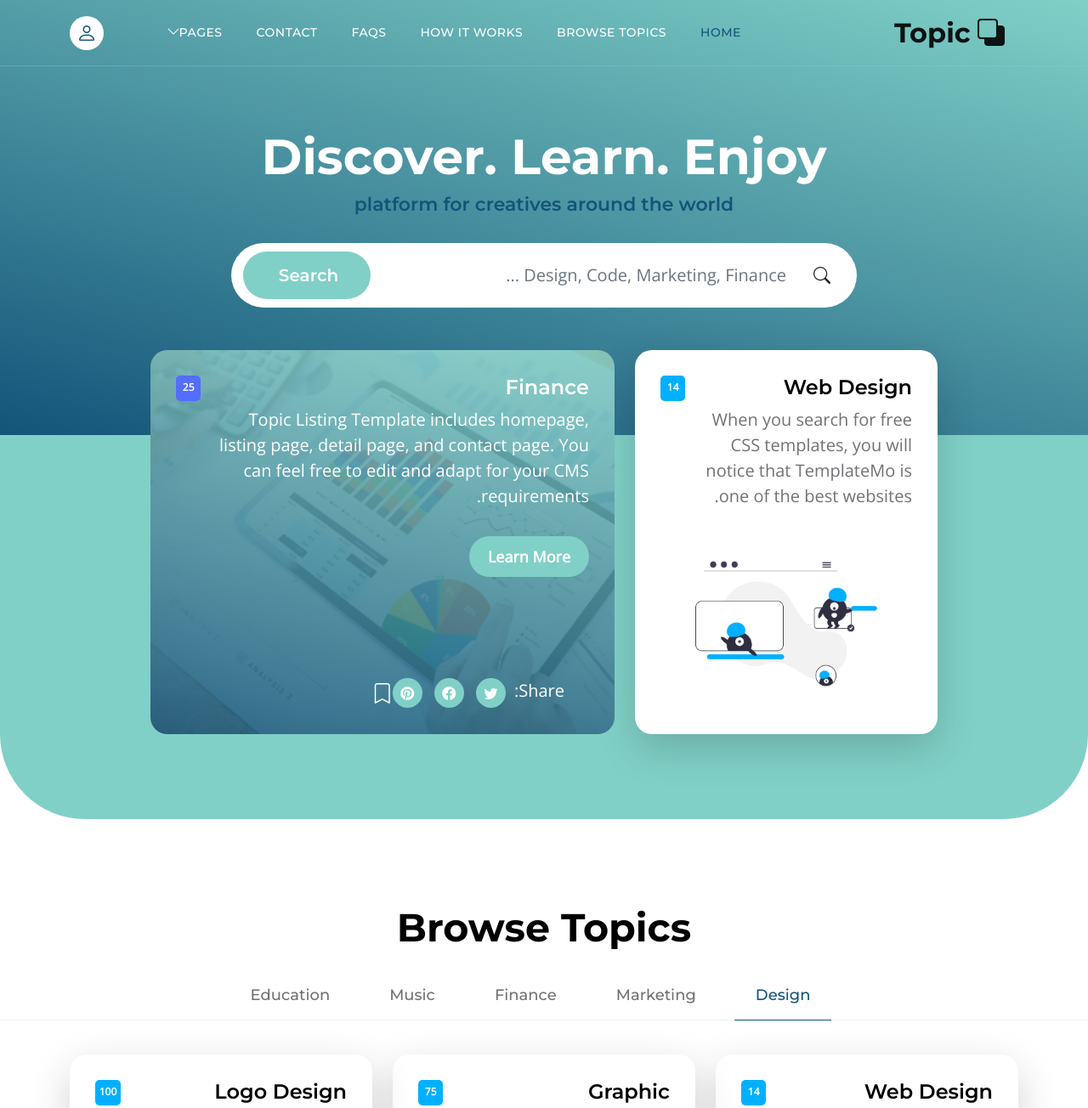
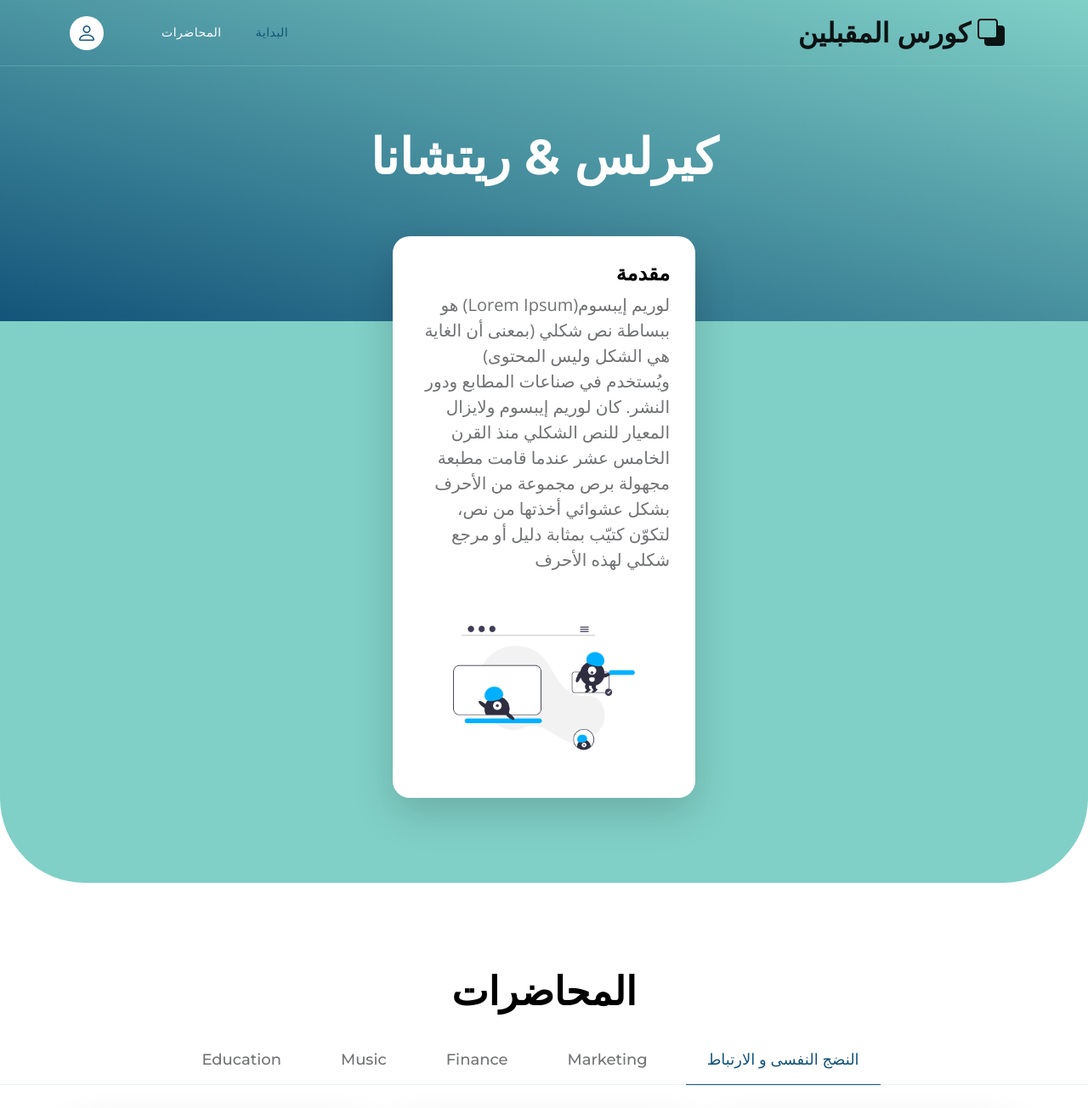
Before and after one commit to kirollosonsi/mokbleen, a plain HTML site: page index.html in a window 1280 px wide. Shown: the top 1304 px of the page at 85% size. Drawn offline with nearby package versions, Linux system fonts and the light colour scheme.

Commit message:
add test

```diff
--- a/index.html
+++ b/index.html
@@ -38,12 +38,12 @@ https://templatemo.com/tm-590-topic-listing
                 <div class="container">
                     <a class="navbar-brand" href="index.html">
                         <i class="bi-back"></i>
-                        <span>Topic</span>
+                        <span>كورس المقبلين</span>
                     </a>
 
-                    <div class="d-lg-none ms-auto me-4">
+                    <!-- <div class="d-lg-none ms-auto me-4">
                         <a href="#top" class="navbar-icon bi-person smoothscroll"></a>
-                    </div>
+                    </div> -->
 
                     <button class="navbar-toggler" type="button" data-bs-toggle="collapse" data-bs-target="#navbarNav" aria-controls="navbarNav" aria-expanded="false" aria-label="Toggle navigation">
                         <span class="navbar-toggler-icon"></span>
@@ -52,14 +52,14 @@ https://templatemo.com/tm-590-topic-listing
                     <div class="collapse navbar-collapse" id="navbarNav">
                         <ul class="navbar-nav ms-lg-5 me-lg-auto">
                             <li class="nav-item">
-                                <a class="nav-link click-scroll" href="#section_1">Home</a>
+                                <a class="nav-link click-scroll" href="#section_1">البداية</a>
                             </li>
 
                             <li class="nav-item">
-                                <a class="nav-link click-scroll" href="#section_2">Browse Topics</a>
+                                <a class="nav-link click-scroll" href="#section_2">المحاضرات</a>
                             </li>
 
-                            <li class="nav-item">
+                            <!-- <li class="nav-item">
                                 <a class="nav-link click-scroll" href="#section_3">How it works</a>
                             </li>
 
@@ -69,9 +69,9 @@ https://templatemo.com/tm-590-topic-listing
 
                             <li class="nav-item">
                                 <a class="nav-link click-scroll" href="#section_5">Contact</a>
-                            </li>
+                            </li> -->
 
-                            <li class="nav-item dropdown">
+                            <!-- <li class="nav-item dropdown">
                                 <a class="nav-link dropdown-toggle" href="#" id="navbarLightDropdownMenuLink" role="button" data-bs-toggle="dropdown" aria-expanded="false">Pages</a>
 
                                 <ul class="dropdown-menu dropdown-menu-light" aria-labelledby="navbarLightDropdownMenuLink">
@@ -79,7 +79,7 @@ https://templatemo.com/tm-590-topic-listing
 
                                     <li><a class="dropdown-item" href="contact.html">Contact Form</a></li>
                                 </ul>
-                            </li>
+                            </li> -->
                         </ul>
 
                         <div class="d-none d-lg-block">
@@ -95,8 +95,8 @@ https://templatemo.com/tm-590-topic-listing
                     <div class="row">
 
                         <div class="col-lg-8 col-12 mx-auto">
-                            <h1 class="text-white text-center">Discover. Learn. Enjoy</h1>
-
+                            <h1 class="text-white text-center">كيرلس & ريتشانا</h1>
+<!--
                             <h6 class="text-center">platform for creatives around the world</h6>
 
                             <form method="get" class="custom-form mt-4 pt-2 mb-lg-0 mb-5" role="search">
@@ -109,7 +109,7 @@ https://templatemo.com/tm-590-topic-listing
 
                                     <button type="submit" class="form-control">Search</button>
                                 </div>
-                            </form>
+                            </form> -->
                         </div>
 
                     </div>
@@ -126,12 +126,12 @@ https://templatemo.com/tm-590-topic-listing
                                     <a href="topics-detail.html">
                                         <div class="d-flex">
                                             <div>
-                                            <h5 class="mb-2">Web Design</h5>
+                                                <h5 class="mb-2">مقدمة</h5>
 
-                                            <p class="mb-0">When you search for free CSS templates, you will notice that TemplateMo is one of the best websites.</p>
+                                                <p class="mb-0">لوريم إيبسوم(Lorem Ipsum) هو ببساطة نص شكلي (بمعنى أن الغاية هي الشكل وليس المحتوى) ويُستخدم في صناعات المطابع ودور النشر. كان لوريم إيبسوم ولايزال المعيار للنص الشكلي منذ القرن الخامس عشر عندما قامت مطبعة مجهولة برص مجموعة من الأحرف بشكل عشوائي أخذتها من نص، لتكوّن كتيّب بمثابة دليل أو مرجع شكلي لهذه الأحرف</p>
                                             </div>
 
-                                        <span class="badge bg-design rounded-pill ms-auto">14</span>
+                                            <!-- <span class="badge bg-design rounded-pill ms-auto">14</span> -->
                                         </div>
 
                                         <img src="images/topics/undraw_Remote_design_team_re_urdx.png" class="custom-block-image img-fluid" alt="">
@@ -139,7 +139,7 @@ https://templatemo.com/tm-590-topic-listing
                                 </div>
                             </div>
 
-                        <div class="col-lg-6 col-12">
+                        <!-- <div class="col-lg-6 col-12">
                             <div class="custom-block custom-block-overlay">
                                 <div class="d-flex flex-column h-100">
                                     <img src="images/businesswoman-using-tablet-analysis.jpg" class="custom-block-image img-fluid" alt="">
@@ -179,7 +179,7 @@ https://templatemo.com/tm-590-topic-listing
                                     <div class="section-overlay"></div>
                                 </div>
                             </div>
-                        </div>
+                        </div> -->
 
                     </div>
                 </div>
@@ -191,7 +191,7 @@ https://templatemo.com/tm-590-topic-listing
                     <div class="row">
 
                         <div class="col-12 text-center">
-                            <h2 class="mb-4">Browse Topics</h1>
+                            <h2 class="mb-4">المحاضرات</h1>
                         </div>
 
                     </div>
@@ -201,7 +201,7 @@ https://templatemo.com/tm-590-topic-listing
                     <div class="row">
                         <ul class="nav nav-tabs" id="myTab" role="tablist">
                             <li class="nav-item" role="presentation">
-                                <button class="nav-link active" id="design-tab" data-bs-toggle="tab" data-bs-target="#design-tab-pane" type="button" role="tab" aria-controls="design-tab-pane" aria-selected="true">Design</button>
+                                <button class="nav-link active" id="design-tab" data-bs-toggle="tab" data-bs-target="#design-tab-pane" type="button" role="tab" aria-controls="design-tab-pane" aria-selected="true">النضج النفسى و الارتباط</button>
                             </li>
 
                             <li class="nav-item" role="presentation">
```
Lines whose indentation alone changed are shown as unchanged.
